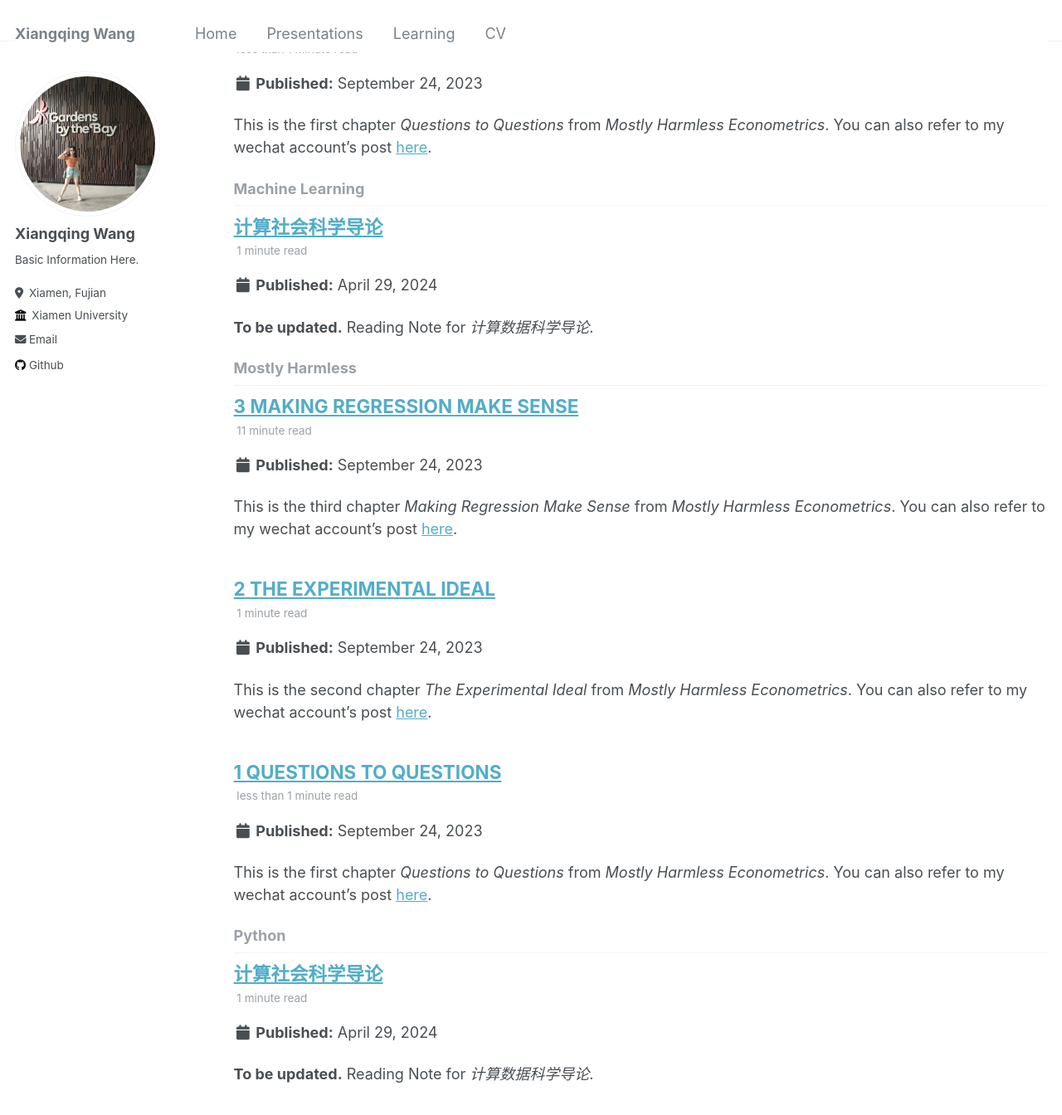
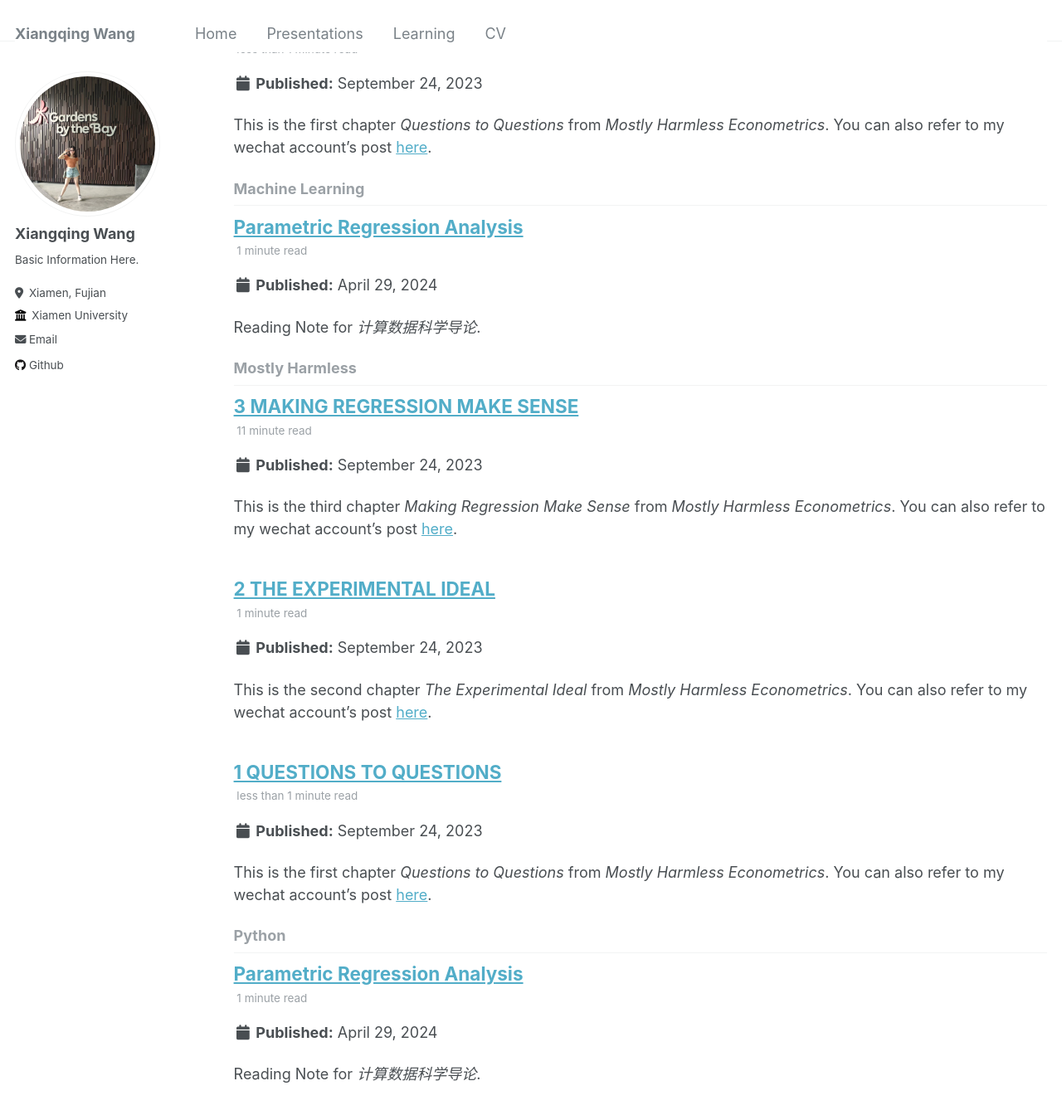
Before and after one commit to leahxqing/leahxqing.github.io, a Jekyll site: the page built from _pages/tag-archive.html, in a window 1280 px wide and 1400 px high, scrolled down 1291 px. Shown: the top 1344 px of the window at 83% size. Built offline with Jekyll 4.4.1, drawn with Linux system fonts in a browser that asks for light colours; some of the changed lines change nothing that is shown.

Commit message:
Update 2024-04-29-CS.md

````diff
--- a/_posts/2024-04-29-CS.md
+++ b/_posts/2024-04-29-CS.md
@@ -1,5 +1,5 @@
 ---
-title: '计算社会科学导论'
+title: 'Parametric Regression Analysis'
 date: 2024-04-29
 permalink: /posts/ml/
 tags:
@@ -7,72 +7,71 @@ tags:
   - Python
 ---
 
-**To be updated.** Reading Note for *计算数据科学导论*.
+Reading Note for *计算数据科学导论*.
 
 # Parametric Regression Analysis
-
 ## Linear Regression
 
-- Overfitting & Underfitting
-    - 交叉验证判断模型是否过拟合
-        - Hold-out
-        - K-fold
-    - 缓解过拟合问题
-        - 增加观测对象的个数
-        - Feature Selection
-        - 降维
-            - e.g.: Principal Component Analysis (PCA)：将p个预测变量投影到M维的空间内，且M<p
-        - 正则化(regularization)
-            - 岭回归
-            - 拉索回归
-- OLS
-    - loss function
+### Overfitting & Underfitting
+- Cross Validation
+    - Hold-out
+    - K-fold
+- How to solve the overfitting issue
+    - Increase observations
+    - Feature selection
+    - Dimension decreasing
+        - e.g.: Principal Component Analysis (PCA)
+    - Regularization
+        - Ridge
+        - Lasso
+### OLS
+- Loss function
 
-        $$
-        RSS=\sum_{i=1}^n(y_i-\beta_0-\sum_{j=1}^p\beta_jx_{ij})^2
-        $$
+    $$
+    RSS=\sum_{i=1}^n(y_i-\beta_0-\sum_{j=1}^p\beta_jx_{ij})^2
+    $$
 
-    - 矩阵形式：
-    - loss function (the object function to minimize)
+- Matrix form：
+  - Loss function (the object function to minimize)
 
-        $$
-        \hat{\beta}=\mathbf{argmin}_{\beta}||\mathbf{X}\beta-\mathbf{y}||_2^2
-        $$
+      $$
+      \hat{\beta}=\mathbf{argmin}_{\beta}||\mathbf{X}\beta-\mathbf{y}||_2^2
+      $$
 
-    - 解析解：
+- Analytical solution：
 
-        $$
-        \hat{\beta}=(\mathbf{X}^T\mathbf{X})^{-1}\mathbf{X}^T\mathbf{y}
-        $$
+    $$
+    \hat{\beta}=(\mathbf{X}^T\mathbf{X})^{-1}\mathbf{X}^T\mathbf{y}
+    $$
 
 
-## 岭回归
+### Ridge Regression
 
-- loss function
+- Loss function
 
     $$
     \sum_{i=1}^n(y_i-\beta_0-\sum_{j=1}^p\beta_jx_{ij})^2+\lambda\sum_{j=1}^p\beta_j^2=RSS+\lambda\sum_{j=1}^p\beta_j^2
     $$
 
-- 矩阵形式：
+- Matrix form：
 
     $$
     \hat{\beta}=\mathbf{argmin}_{\beta}||\mathbf{X}\beta-\mathbf{y}||_2^2+||\beta^p||_2^2
     $$
 
-- $$ \beta^p $$代表去掉偏置后的$p$维向量
-    - 增加了一项Shrinkage Penalty $$ (\lambda\sum_{j=1}^p\beta_j^2) $$, $$ \lambda $$ is the hyperparameter
-    - the square root of shrinkage penalty is L2 norm
-- 岭回归主要克服了OLS中的多重共线问题（完全相关，高度相关）
-    - 高度相关：$$ \mathbb{X} $$中各特征向量高度相关，Variance Inflation Factor, VIF很高
-    - 解析解
+- $$ \beta^p $$ denotes the $$p$$ dimensional vector after regularization
+    - A shrinkage penalty $$ (\lambda\sum_{j=1}^p\beta_j^2) $$, $$ \lambda $$ is the hyperparameter
+    - the square root of the shrinkage penalty is L2 norm
+- Ridge Regression mainly overcomes the multicollinearity issue of OLS
+    - High correlation: features in $$ \mathbb{X} $$ are highly correlated (high VIF: Variance Inflation Factor)
+    - Analytical solution:
 
         $$
         \hat{\beta}=(\mathbf{X}^T\mathbf{X}+\lambda\mathbf{I}^p)^{-1}\mathbf{X}^T\mathbf{y}
         $$
 
 - Parameter Tuning — $$ \lambda $$
-    - Ridge Trace岭迹图
+    - Ridge Trace
 - Example: Residents’ Welfare
 
     ```python
@@ -83,9 +82,9 @@ tags:
     from skelearn.model_selection import train_test_split
     X_train, X_test, y_train, y_test = train_test_split(x,y, test_size=.3. random_state=728)
     ```
-## LASSO
+### LASSO
 
-- Loss Function
+- Loss function
 
 $$
 \sum_{i=1}^n(y_i-\beta_0-\sum_{j=1}^p\beta_jx_{ij})^2+\lambda\sum_{j=1}^p|\beta_j|=RSS+\lambda\sum_{j=1}^p|\beta_j|
@@ -97,11 +96,12 @@ $$
 \hat{\beta}=\mathbf{argmin}_{\beta}||\mathbf{X\beta-y}||_2^2+||\beta^p||_2^2
 $$
 
--$$ \lambda\sum_{j=1}^p|\beta_j| $$
-: L1 norm
-- lasso也会使得系数向0收缩，且$\lambda$越大，收缩越明显。区别在于，岭回归的系数不会等于0，lasso可能等于0 — 会得到一个Sparse Model
+- $$ \lambda\sum_{j=1}^p|\beta_j| $$: L1 norm
+- Lasso will also induce the shrinkage of the coefficient to be 0. The larger the $$\lambda$$, the greater effect of shrinkage.
+- The difference between ridge and lasso:
+    - The coefficient won't be exactly 0 in ridge while lasso could attain this $$\rightarrow$$ to get a **Sparse Model**
 
-## 弹力网
+### Elastic Net
 
 - Loss Function
 
@@ -115,73 +115,4 @@ $$
 \hat{\beta}=\mathbf{argmin}_{\beta}||\mathbf{X\beta-y}||_2^2+\lambda(1-\alpha)||\beta^p||_2^2+\lambda\alpha||\beta^p||_2^2
 $$
 
-- $$ \alpha=0: $$岭回归，$$ \alpha=1: $$ lasso
-
-# Nonparametric Approach
-
-## K Nearest Neighbors (KNN)
-
-- 基于K个最近邻居的响应变量y来对测试集进行预测
-- 表达式：在特征空间中考虑x最近的K个邻居，KNN是以离x最近的K个邻居的y的平均作为预测值。$$ N_K(x) $$为最靠近x的K个观测值$$ x_i $$的集合
-
-$$
-\hat{f}_{KNN}(x)=\frac{1}{K}\sum_{x_i\in N_K(x)}y_i
-$$
-
-- 距离函数：通常使用欧氏距离法（要求特征变量是数值型）
-
-## Decision Tree
-
-- Basic element
-    - Node
-        - Root Node, Internal Node, Leaf Node, Terminal Node
-    - Branch
-- Node Impurity Function
-    - CART算法 — Gini Index
-    - Information Entropy
-
-
-## Ensemble Learning
-
-- 主要类别
-    - 个体学习器间不存在强依赖关系，可同时生成的并行化方法
-    - 个体学习器之间存在强依赖关系，必须串行生成的序列化方法
-- EX：基于决策树CART算法的并行式集成学习方法
-    - Bootstrap Aggregating (Bagging)
-        - 基本步骤
-            1. 对训练数据进行有放回的再抽样，得到B个数量的Bootstrapping Sample
-            2. 根据每个Bootstrapping Sample训练B棵未修枝的决策树
-            3. 对于回归树，将B棵决策树的预测结果进行简单算术平均；对于分类树，将B棵决策树的预测结果进行多数投票，即取众数
-    - Random Forest
-        - 采用多个决策树训练模型，在袋装法的基础上，从数据集中随机有放回的抽样，再用每个字样本训练决策树
-        - Difference compared to Bootstrapping: 在每个决策树的节点分裂时，仅随机选取部分分裂变量作为候选的分类变量，不会考虑其他变量，而在下一点分裂时，在随机选择部分分裂变量作为候选。
-            - 分类树：建议$$ m=\sqrt{p} $$, p是全部的特征变量的个数
-            - 回归树：$$ m=p/3 $$
-        - 基本步骤
-            1. 预设模型的超参数,比如有几棵树,每棵树的深度
-            2. N个数据中随机有放回的抽取n个数据,训练决策树,每个分裂节点从p个特征变量中随机选择m个变量作为候选变量,每次分裂的选取不完全相同,每次抽取的n个数据都训练一棵决策树
-            3. 输入待预测样本到每个决策树中,以一定方法将各个树的结果进行整合:通常回归问题求均值,分类问题求众数。
-        - m=p: bootstrapping
-    - Boosting
-        - Sequential Ensemble Approach
-        - Adaptive Boosting
-        - Also: Gradient Boosting, Stochastic Gradient Boosting, XGBoost
-
-# Cluster Analysis
-
-## Distance
-
-- Minkowski Distance (机器学习中常用)
-- Euclidean distance, when Minkowski Distance: p=2
-- Manhattan distance, when Minkowski Distance: p=1
-- Chebyshev distance: when Minkowski Distance: p = $$ \infty $$
-
-## Prototype-based Clustering
-
-- K-means
-- Gaussian Mixture Model, GMM
-- Spectral Clustring
-
-## Density-based Clustering
-
-## Hierarchical CLustering
+- $$ \alpha=0: $$rigde，$$ \alpha=1: $$ lasso
````
